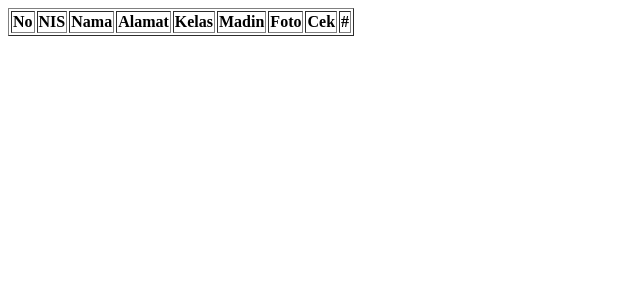
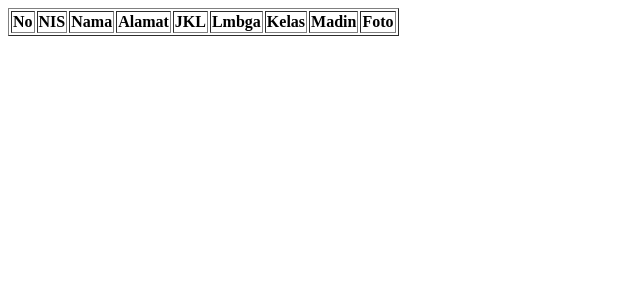
Before and after one commit to gtpesantren22/dpontren, a PHP site: page /fotodata.php in a window 1280 px wide. Shown: the top 300 px of the page, without its empty margins (0-640 px from the left). Run offline with PHP 8.4, Linux system fonts and the light colour scheme; tables that the repository leaves empty or names only in its code hold one stand-in row (values such as "Sample post"); lists and menus that the app fills with data are empty.

Commit message:
update direktori foto

```diff
--- a/fotodata.php
+++ b/fotodata.php
@@ -52,11 +52,13 @@ function searchPhotoByNIM($directory, $nim)
                 <th>NIS</th>
                 <th>Nama</th>
                 <th>Alamat</th>
+                <th>JKL</th>
+                <th>Lmbga</th>
                 <th>Kelas</th>
                 <th>Madin</th>
                 <th>Foto</th>
-                <th>Cek</th>
-                <th>#</th>
+                <!-- <th>Cek</th> -->
+                <!-- <th>#</th> -->
             </tr>
         </thead>
 
@@ -76,21 +78,23 @@ function searchPhotoByNIM($directory, $nim)
                     <td><?= $nis ?></td>
                     <td><?= $r['nama'] ?></td>
                     <td><?= $r['desa'] . ' - ' . $r['kec'] . ' - ' . $r['kab'] ?></td>
+                    <td><?= $r['k_formal'] ?></td>
                     <td><?= $r['k_formal'] . ' - ' . $r['t_formal'] ?></td>
+                    <td><?= $r['jkl'] ?></td>
                     <td><?= $r['k_madin'] . ' - ' . $r['r_madin'] ?></td>
                     <td><?= $r['foto'] !=  '' ? 'Ada Fotonya' : '' ?></td>
-                    <td>
+                    <!-- <td>
                         <form action="" method="post">
                             <label for="photo_url">URL Foto: <?= $foto['diri'] ?></label>
                             <input type="hidden" name="nis" value="<?= $nis ?>">
                             <input type="hidden" name="photo_url" id="photo_url" value="<?= 'https://psb.ppdwk.com/assets/berkas/' . $foto['diri'] ?>" required>
                             <input type="submit" value="Upload">
                         </form>
-                        <!-- <img src="<?= 'https://psb.ppdwk.com/assets/berkas/' . $foto['diri'] ?>" alt="" height="90"> -->
+                        <img src="<?= 'https://psb.ppdwk.com/assets/berkas/' . $foto['diri'] ?>" alt="" height="90">
                     </td>
                     <td>
                         <a href="<?= 'cariFoto.php?nis=' . $r['nis'] ?>"><button class="btn btn-primary btn-minier">Cari</button></a>
-                    </td>
+                    </td> -->
                 </tr>
             <?php } ?>
         </tbody>
```
